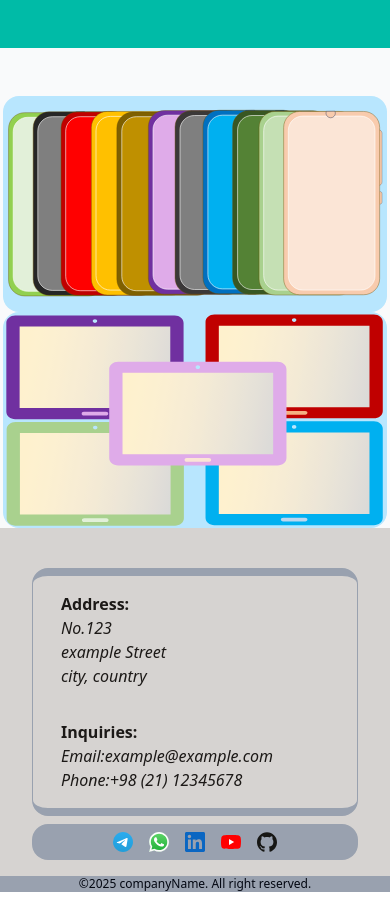
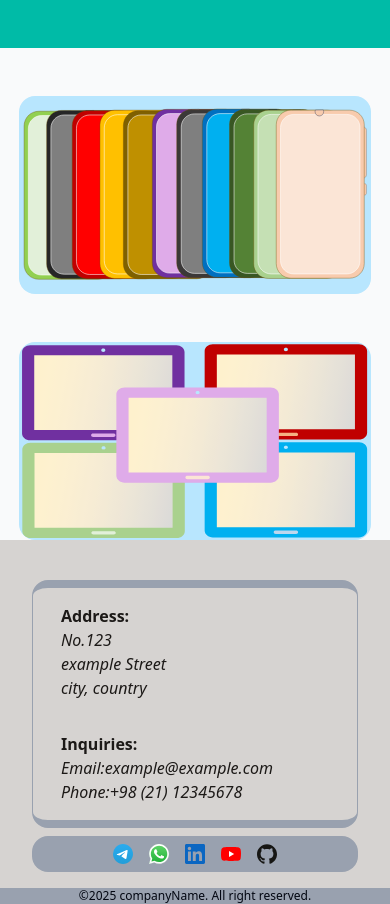
Before and after one commit to yaser-pakniyat/shop-demo, a Next.js app: page /shop-demo/shop in a window 390 px wide. Built offline with nearby package versions, Linux system fonts and the light colour scheme; some icons are missing.

Commit message:
refactor(shop): improve responsive layout

```diff
--- a/pages/shop/index.tsx
+++ b/pages/shop/index.tsx
@@ -4,7 +4,7 @@ import db from "@/public/db.json";
 
 export default function Shop() {
   return (
-    <div className="wrapper mt-24 flex flex-col items-center sm:flex-row sm:justify-evenly">
+    <div className="wrapper mt-24 flex flex-col items-center gap-y-12 sm:justify-evenly md:flex-row">
       {db.posters.map((poster) => (
         <Link key={poster.id} href={poster.href}>
           <img
@@ -13,7 +13,7 @@ export default function Shop() {
             alt={poster.alt}
             // src={poster.src}
             src={`/shop-demo${poster.src}`}
-            className="w-96 rounded-2xl bg-sky-200"
+            className="w-88 rounded-2xl bg-sky-200"
           />
         </Link>
       ))}
```
